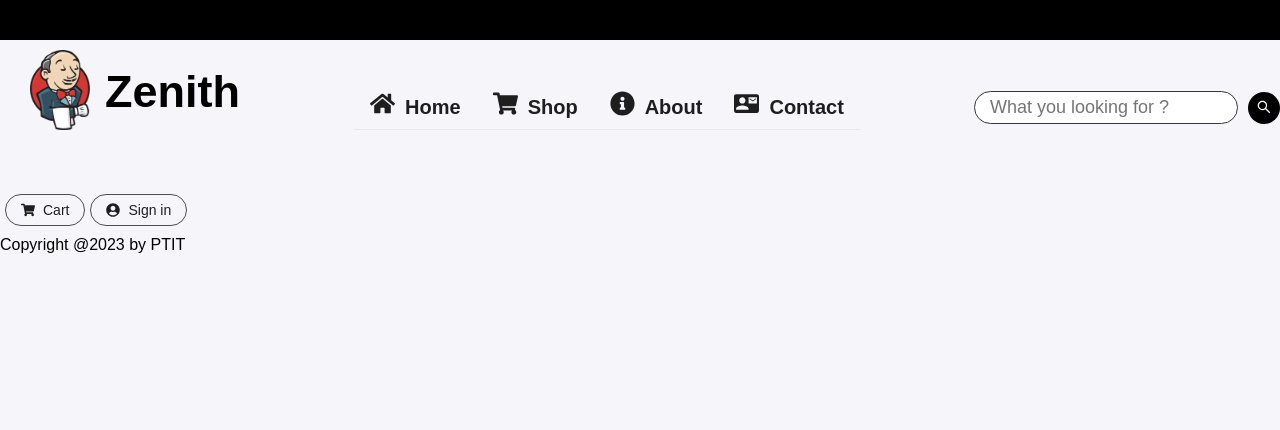
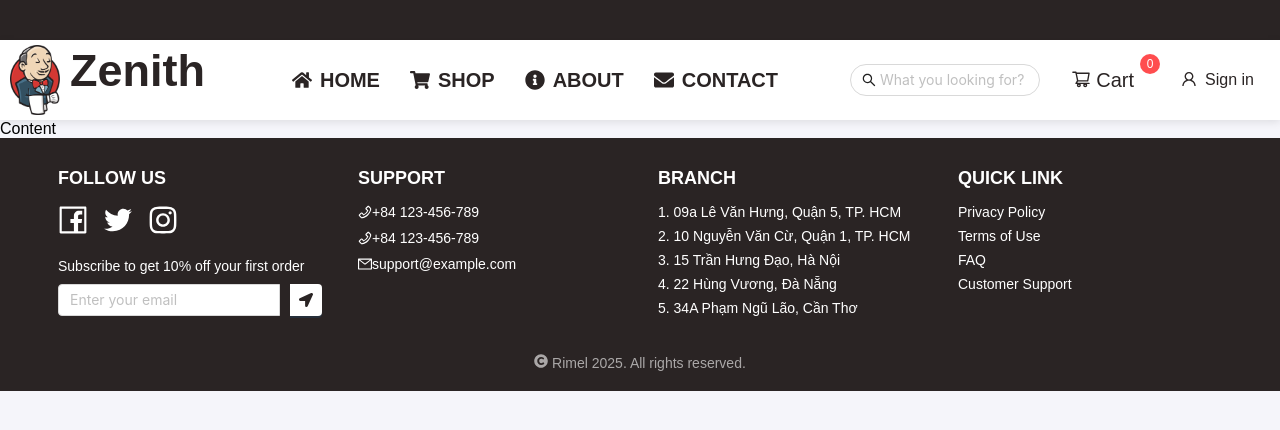
Before and after one commit to PhamTrinhDuc/Frontend-Web-PTIT, a React (Create React App) app: page / in a window 1280 px wide. Shown: the top 430 px of the page. Built offline with nearby package versions, Linux system fonts and the light colour scheme.

Commit message:
commit header footer

```diff
--- a/src/Layout/Footer/Footer.scss
+++ b/src/Layout/Footer/Footer.scss
@@ -0,0 +1,114 @@
+@import"../../utils/colors";
+
+
+.footer {
+  background-color: $black;
+  color: $white;
+  padding: 20px 20px;
+  display: flex;
+  flex-direction: column;
+  align-items: center;
+
+  .footer-container {
+    max-width: 1200px;
+    margin: 0 auto;
+    display: flex;
+    justify-content: space-between;
+    flex-wrap: wrap;
+    width: 100%; // Đảm bảo container sử dụng toàn bộ chiều rộng
+  }
+
+  .footer-section {
+    flex: 1;
+    min-width: 200px;
+    margin: 10px;
+    h3 {
+      font-size: 18px;
+      margin-bottom: 15px;
+      text-transform: uppercase;
+    }
+
+    p {
+      margin-bottom: 10px;
+      display: flex;
+      align-items: center;
+
+      a {
+        color: #fff;
+        text-decoration: none;
+
+        &:hover {
+          text-decoration: underline;
+        }
+      }
+    }
+
+    ul {
+      list-style: none;
+      padding: 0;
+
+      li {
+        margin-bottom: 8px;
+
+        a {
+          color: #fff;
+          text-decoration: none;
+
+          &:hover {
+            text-decoration: underline;
+          }
+        }
+      }
+    }
+  }
+
+  .social-icons {
+    margin-bottom: 20px;
+
+    a {
+      color: $white;
+      font-size: 30px;
+      margin-right: 15px;
+      text-decoration: none;
+
+      &:hover {
+        color: $hover-bg;
+      }
+    }
+  }
+
+  .subscribe-form {
+    display: flex;
+    gap: 10px;
+
+    .ant-input {
+      border-radius: 4px 0 0 4px;
+      flex: 1;
+    }
+
+    .ant-btn {
+      border-radius: 0 4px 4px 0;
+      background-color: $white;
+      color: $black;
+      border: none;
+
+      &:hover {
+        background-color: $hover-bg;
+      }
+    }
+  }
+
+  .coppyright {
+    text-align: center;
+    margin-top: 20px;
+    font-size: 14px;
+    color: $white;
+    opacity: 0.6;
+  }
+
+  @media (max-width: 768px) {
+    .footer-section {
+      margin-bottom: 20px;
+    }
+  }
+}
--- a/src/Layout/Footer/index.js
+++ b/src/Layout/Footer/index.js
@@ -0,0 +1,61 @@
+import { Row, Col, Input, Button } from 'antd';
+import { FacebookOutlined, TwitterOutlined, InstagramOutlined, PhoneOutlined, MailOutlined } from '@ant-design/icons';
+import { FaLocationArrow, FaCopyright  } from "react-icons/fa";
+
+import './Footer.scss';
+
+
+
+function Footer() {
+  return (
+    <footer className="footer">
+      <Row gutter={[16, 16]} className="footer-container">
+        <Col xs={24} sm={12} md={6} className="footer-section">
+          <h3>follow us</h3>
+          <div className="social-icons">
+            <a href="#" target="_blank"><FacebookOutlined /></a>
+            <a href="#" target="_blank"><TwitterOutlined /></a>
+            <a href="#" target="_blank"><InstagramOutlined /></a>
+          </div>
+          <p>Subscribe to get 10% off your first order</p>
+          <div className="subscribe-form">
+            <Input placeholder="Enter your email" />
+            <Button type="primary" shape="circle" icon={<FaLocationArrow />} />
+          </div>
+        </Col>
+        <Col xs={24} sm={12} md={6} className="footer-section">
+          <h3>support</h3>
+          <p><PhoneOutlined /> +84 123-456-789</p>
+          <p><PhoneOutlined /> +84 123-456-789</p>
+          <p><MailOutlined />
+            <a href="mailto:support@example.com">support@example.com</a>
+          </p>
+        </Col>
+        <Col xs={24} sm={12} md={6} className="footer-section">
+          <h3>BRANCH</h3>
+          <ul>
+            <li>1. 09a Lê Văn Hưng, Quận 5, TP. HCM</li>
+            <li>2. 10 Nguyễn Văn Cừ, Quận 1, TP. HCM</li>
+            <li>3. 15 Trần Hưng Đạo, Hà Nội</li>
+            <li>4. 22 Hùng Vương, Đà Nẵng</li>
+            <li>5. 34A Phạm Ngũ Lão, Cần Thơ</li>
+          </ul>
+        </Col>
+        <Col xs={24} sm={12} md={6} className="footer-section">
+          <h3>QUICK LINK</h3>
+          <ul>
+            <li><a href="#">Privacy Policy</a></li>
+            <li><a href="#">Terms of Use</a></li>
+            <li><a href="#">FAQ</a></li>
+            <li><a href="#">Customer Support</a></li>
+          </ul>
+        </Col>
+      </Row>
+      <p className='coppyright'>
+        <FaCopyright /> Rimel 2025. All rights reserved.
+      </p>
+    </footer>
+  );
+}
+
+export default Footer;
--- a/src/Layout/Header/Header.scss
+++ b/src/Layout/Header/Header.scss
@@ -1,100 +1,110 @@
-@import"../../utils/colos";
+@import"../../utils/colors";
 
+.decorative-bar {
+  background-color: $black;
+  height: 40px;
+  width: 100%;
+}
 
 .header {
+  background-color: $white;
+  box-shadow: 0 2px 8px rgba(0, 0, 0, 0.1);
+  padding: 5px 10px;
 
-  &__main{
-    display: flex;
-    flex-wrap: wrap;
-    align-items: center;
-    justify-content: space-between;
-    gap: 20px;
-    margin-bottom: 10px;
-    flex: 1;
-
+  .header-container {
+    // max-width: 1200px;
+    margin: 0 auto;
   }
 
-  &__burger {
-    width: 100%;
-    height: 40px;
-    background-color: black;
-  }
-  &__logo {
+  .logo {
     display: flex;
-    align-items: center;
-    font-weight: bold;
-    color: $black;
-    margin-left: 30px;
-    margin-top: 10px;
-
-    .logo img {
-      width: 60px;
-      height: 80px;
-      margin-right: 15px;
+    font-family: 'Times New Roman', Times, serif;
+    img {
+      width: 50px;
+      height: 70px;
+      margin-right: 10px;
     }
-
-    .brand {
+    h1 {
       font-size: 45px;
       font-weight: bold;
+      margin: 0;
       color: $black;
     }
   }
-  &__menu {
-    // min-width: 450px;
-    margin-top: 40px;
-    background-color: $bg;
 
-    &-item {
-      color: $text;
-      font-size: 20px;
-      font-weight: 700;
-      padding: 0 10px;
-      cursor: pointer;
-      transition: color 0.3s; /* Áp dụng transition ở trạng thái ban đầu */
+  .nav-links {
+    text-align: center;
 
-      .ant-menu-item-icon {
-        height: 25px;
-        width: 25px;
-      }
-      .ant-menu-item {
-        color: $text;
+    nav {
+      display: flex;
+      justify-content: center;
+      gap: 30px;
+
+      .nav-link {
+        color: $black;
+        text-decoration: none;
+        font-size: 20px;
+        font-weight: 700;
+        text-transform: uppercase;
+        display: flex;
+        align-items: center;
+        gap: 8px; // Khoảng cách giữa icon và text
+
+        &:hover {
+          color: $hover-bg;
+        transition: all 0.3s ease;
+        }
+        svg { // Tùy chỉnh icon từ react-icons
+          font-size: 20px;
+        }
       }
     }
   }
 
-  &__search {
-    margin-top: 40px;
-    transition: opacity 0.7s;
+  .header-actions {
+    display: flex;
+    align-items: center;
+    justify-content: flex-end;
+    gap: 15px;
 
-    input {
-      padding: 5px 15px;
+    .search-bar {
+      max-width: 200px;
       border-radius: 20px;
-      border: 1px solid $text;
-      font-size: 18px;
     }
 
-    .button__search {
-      background-color: $black;
-      color: $white;
-      border: none;
-      margin-left: 10px;
-      border-radius: 20px;
-      cursor: pointer;
+    .ant-btn {
+      color: $black;
+      font-size: 16px;
+
+      &:hover {
+        color: $hover-bg;
+        transition: all 0.3s ease;
+      }
+    }
+
+    .cart-icon {
+      display: flex;
+      align-items: center;
+      gap: 5px;
+      font-size: 20px;
     }
   }
 
-  &__auth {
-    margin-right: 20px;
-    margin-top: 40px;
-    display: flex;
-    &-item {
-      border: rgb(80, 79, 77) 1px solid;
-      border-radius: 30px;
-      margin-left: 5px;
+  @media (max-width: 1100px) {
+    .nav-links {
+      display: none; // Ẩn menu trên màn hình nhỏ
     }
-    &-item:hover {
-      background-color: $hover-bg;
-      transition: all 0.3s ease;
+
+    .logo {
+      text-align: left;
+    }
+
+    .header-actions {
+      justify-content: flex-end;
+
+      .search-bar {
+        max-width: 150px;
+      }
     }
   }
 }
--- a/src/Layout/Header/index.js
+++ b/src/Layout/Header/index.js
@@ -1,51 +1,62 @@
-import { Menu } from "antd";
-import { FaHome, FaShoppingCart, FaInfoCircle, FaUserCircle} from "react-icons/fa";
-import { Button } from "antd";
-import { SearchOutlined } from "@ant-design/icons";
-import { MdContactMail } from "react-icons/md";
-import { useNavigate } from "react-router-dom";
-import logo from "../../assets/images/logo.png"
+import React from 'react';
+import { Link } from 'react-router-dom';
+import { Row, Col, Input, Button, Badge } from 'antd';
+import { SearchOutlined, ShoppingCartOutlined, UserOutlined } from '@ant-design/icons';
+import { FaHome, FaShoppingCart, FaInfoCircle, FaEnvelope} from "react-icons/fa";
+import './Header.scss';
+import logo from '../../assets/images/logo.png'
 
-import "./Header.scss";
+const Header = () => {
+  return (
+    <>
+      <div className="decorative-bar"></div>
+      <header className="header">
+        <Row align="middle" className="header-container">
+          <Col xs={12} md={4} className="logo">
+            <img src={logo}></img>
+            <h1>Zenith</h1>
+          </Col>
+          <Col xs={0} md={12} className="nav-links">
+          <nav>
+              <Link to="/" className="nav-link">
+                <FaHome /> Home
+              </Link>
+              <Link to="shop" className="nav-link">
+                <FaShoppingCart /> Shop
+              </Link>
+              <Link to="about" className="nav-link">
+                <FaInfoCircle /> About
+              </Link>
+              <Link to="contact" className="nav-link">
+                <FaEnvelope /> Contact
+              </Link>
+            </nav>
+          </Col>
+          <Col xs={12} md={8} className="header-actions">
+            <Input
+              placeholder="What you looking for?"
+              prefix={<SearchOutlined />}
+              className="search-bar"
+            />
 
-function Header() {
-  const navigate = useNavigate();
-  return (
-    <header className="header">
-      <div className="header__burger"></div>
-      <div className="header__main">
-        <div className="header__logo">
-          <div className="logo"><img src={logo}></img></div>
-          <p className="brand">Zenith</p>
-        </div>
+            <Link to="/shop">
+              <Badge count={0} showZero>
+                  <Button type="link" icon={<ShoppingCartOutlined />} className="cart-icon">
+                    Cart
+                  </Button>
+              </Badge>
+            </Link>
 
-        <Menu mode="horizontal" className="header__menu">
-          <Menu.Item key="home" icon={<FaHome />} onClick={() => navigate("/")} className="header__menu-item">
-            Home
-          </Menu.Item>
-          <Menu.Item key="shop" icon={<FaShoppingCart />} onClick={() => navigate("/shop")} className="header__menu-item">
-            Shop
-          </Menu.Item>
-          <Menu.Item key="about" icon={<FaInfoCircle />} onClick={() => navigate("/about")} className="header__menu-item">
-            About
-          </Menu.Item>
-          <Menu.Item key="contact" icon={<MdContactMail />} onClick={() => navigate("/contact")} className="header__menu-item">
-            Contact
-          </Menu.Item>
-        </Menu>
-
-        <div className="header__search">
-          <input type="text" placeholder="What you looking for ?" />
-          <Button className="button__search" type="dashed" shape="circle" icon={<SearchOutlined />} />
-        </div>
-
-        <div className="header__auth">
-          <Button type="ghost" icon={<FaShoppingCart />} className="header__auth-item">Cart</Button>
-          <Button type="ghost" icon={< FaUserCircle />} className="header__auth-item">Sign in</Button>
-        </div>
-      </div>
-    </header>
+            <Link to="/signin">
+              <Button type="link" icon={<UserOutlined />}>
+                Sign in
+              </Button>
+            </Link>
+          </Col>
+        </Row>
+      </header>
+    </>
   );
-}
+};
 
 export default Header;
--- a/src/Layout/LayoutDefault/index.js
+++ b/src/Layout/LayoutDefault/index.js
@@ -1,6 +1,7 @@
+import React from 'react';
 import { NavLink, Link, Outlet } from 'react-router-dom';
-import Header from '../Header'
-
+import Header from '../Header';
+import Footer from '../Footer';
 
 function LayoutDefault() {
 
@@ -11,13 +12,11 @@ function LayoutDefault() {
     <>
       <div className="layout-default">
         <Header />
-
         <main className="layout-default__main">
           <Outlet />
+          Content
         </main>
-        <footer className="layout-default__footer">
-          Copyright @2023 by PTIT
-        </footer>
+        <Footer />
       </div>
     </>
   );
--- a/src/utils/_colos.scss
+++ b/src/utils/_colors.scss
@@ -1,5 +1,6 @@
 $text: #373434;
-$black: #000000;
+$text-footer: rgb(199, 191, 191);
+$black: #2a2424;
 $white: #ffffff;
 $bg: #f5f5fa;
 $hover-bg: #7492ae
```
